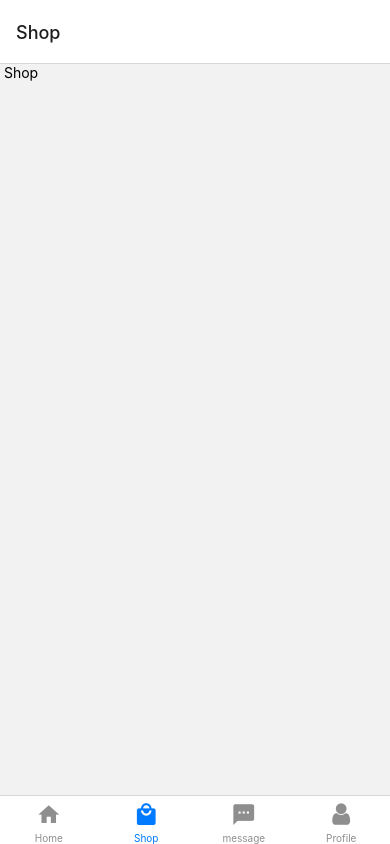
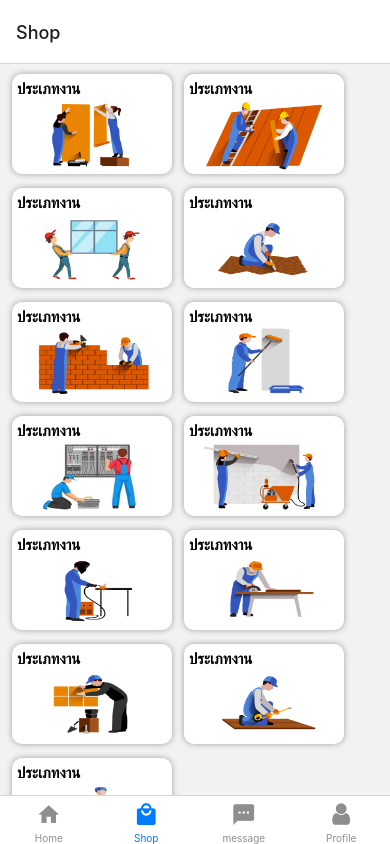
Before and after one commit to jaratrawee01/tradesman_service, a React Native app: screen /Shop in a window 390 px wide. Built offline with nearby package versions, Linux system fonts and the light colour scheme.

Commit message:
แก้ไข

```diff
--- a/screens/fromBank.js
+++ b/screens/fromBank.js
@@ -15,7 +15,9 @@ const FromBank = ({ navigation: { popToTop } }) => {
         const data = [name, number_bank, bank];
 
              const result = await bookBank.createBookBank(data);
+             console.log(result);
              if (result === "success") {
+
               popToTop();
             }
 
@@ -118,7 +120,7 @@ container: {
     flex: 1,
     textAlign: 'center',
     fontSize: 20,
-    marginTop: 10,
+    marginTop: 12,
   },
   text1: {
     marginLeft: 20,
--- a/screens/navbar/profile_tradesman.js
+++ b/screens/navbar/profile_tradesman.js
@@ -98,7 +98,7 @@ class Profile_tradesman extends Component {
                   <FontAwesome name="user" style={styles.icons3} />
                   <Text
                     style={styles.text2}
-                    onPress={() => this.props.navigation.navigate("Information")}>{"โปรไฟล์"}
+                    onPress={() => this.props.navigation.navigate("Profile_user")}>{"โปรไฟล์"}
                   </Text>
                 </View>
                 :
--- a/screens/navbar/profile_user.js
+++ b/screens/navbar/profile_user.js
@@ -92,7 +92,9 @@ class Profile_user extends Component {
           <View style={styles.top}>
               <View style={styles.box3}>
               <FontAwesome5 name="user-alt" style={styles.icons3} />
-                <Text style={styles.text2}>{"โปรไฟล์"}</Text>
+                <Text style={styles.text2}
+                onPress={() => this.props.navigation.navigate("Information ")}>{"โปรไฟล์"}
+                </Text>
               </View>
 
 
--- a/screens/navbar/shop.js
+++ b/screens/navbar/shop.js
@@ -1,15 +1,238 @@
 import React, { Component } from 'react';
-import { Text, View } from 'react-native';
+import { SafeAreaView, StyleSheet, TextInput, Text, TouchableWithoutFeedback, View, Image, ScrollView } from 'react-native';
 
 class Shop extends Component {
   render() {
 
     return (
-      <View>
-        <Text> Shop</Text>
-      </View>
+      <SafeAreaView style={styles.container}>
+        <ScrollView>
+
+          <View style={styles.boxhead}>
+            <TouchableWithoutFeedback onPress={() => this.props.navigation.navigate("Tradesman")}>
+              <View style={styles.box3}>
+                <Text style={styles.text1}>ประเภทงาน</Text>
+                <Image
+                  style={styles.image1}
+                  source={require('../../assets/images/B-1.png')}
+                />
+              </View>
+            </TouchableWithoutFeedback>
+
+            <TouchableWithoutFeedback onPress={() => this.props.navigation.navigate("Tradesman")}>
+              <View style={styles.box3}>
+                <Text style={styles.text1}>ประเภทงาน</Text>
+                <Image
+                  style={styles.image1}
+                  source={require('../../assets/images/B-2.png')}
+                />
+              </View>
+            </TouchableWithoutFeedback>
+
+            <TouchableWithoutFeedback onPress={() => this.props.navigation.navigate("Tradesman")}>
+              <View style={styles.box3}>
+                <Text style={styles.text1}>ประเภทงาน</Text>
+                <Image
+                  style={styles.image1}
+                  source={require('../../assets/images/B-3.png')}
+                />
+              </View>
+            </TouchableWithoutFeedback>
+
+            <TouchableWithoutFeedback onPress={() => this.props.navigation.navigate("Tradesman")}>
+              <View style={styles.box3}>
+                <Text style={styles.text1}>ประเภทงาน</Text>
+                <Image
+                  style={styles.image1}
+                  source={require('../../assets/images/B-4.png')}
+                />
+              </View>
+            </TouchableWithoutFeedback>
+
+            <TouchableWithoutFeedback onPress={() => this.props.navigation.navigate("Tradesman")}>
+              <View style={styles.box3}>
+                <Text style={styles.text1}>ประเภทงาน</Text>
+                <Image
+                  style={styles.image1}
+                  source={require('../../assets/images/B-5.png')}
+                />
+              </View>
+            </TouchableWithoutFeedback>
+
+            <TouchableWithoutFeedback onPress={() => this.props.navigation.navigate("Tradesman")}>
+              <View style={styles.box3}>
+                <Text style={styles.text1}>ประเภทงาน</Text>
+                <Image
+                  style={styles.image1}
+                  source={require('../../assets/images/B-6.png')}
+                />
+              </View>
+            </TouchableWithoutFeedback>
+
+            <TouchableWithoutFeedback onPress={() => this.props.navigation.navigate("Tradesman")}>
+              <View style={styles.box3}>
+                <Text style={styles.text1}>ประเภทงาน</Text>
+                <Image
+                  style={styles.image1}
+                  source={require('../../assets/images/B-7.png')}
+                />
+              </View>
+            </TouchableWithoutFeedback>
+
+            <TouchableWithoutFeedback>
+              <View style={styles.box3}>
+                <Text style={styles.text1}>ประเภทงาน</Text>
+                <Image
+                  style={styles.image1}
+                  source={require('../../assets/images/B-8.png')}
+                />
+              </View>
+            </TouchableWithoutFeedback>
+
+            <TouchableWithoutFeedback onPress={() => this.props.navigation.navigate("Tradesman")}>
+              <View style={styles.box3}>
+                <Text style={styles.text1}>ประเภทงาน</Text>
+                <Image
+                  style={styles.image1}
+                  source={require('../../assets/images/B-9.png')}
+                />
+              </View>
+            </TouchableWithoutFeedback>
+
+            <TouchableWithoutFeedback onPress={() => this.props.navigation.navigate("Tradesman")}>
+              <View style={styles.box3}>
+                <Text style={styles.text1}>ประเภทงาน</Text>
+                <Image
+                  style={styles.image1}
+                  source={require('../../assets/images/B-10.png')}
+                />
+              </View>
+            </TouchableWithoutFeedback>
+
+            <TouchableWithoutFeedback onPress={() => this.props.navigation.navigate("Tradesman")}>
+              <View style={styles.box3}>
+                <Text style={styles.text1}>ประเภทงาน</Text>
+                <Image
+                  style={styles.image1}
+                  source={require('../../assets/images/B-11.png')}
+                />
+              </View>
+            </TouchableWithoutFeedback>
+
+            <TouchableWithoutFeedback onPress={() => this.props.navigation.navigate("Tradesman")}>
+              <View style={styles.box3}>
+                <Text style={styles.text1}>ประเภทงาน</Text>
+                <Image
+                  style={styles.image1}
+                  source={require('../../assets/images/B-12.png')}
+                />
+              </View>
+            </TouchableWithoutFeedback>
+
+            <TouchableWithoutFeedback onPress={() => this.props.navigation.navigate("Tradesman")}>
+              <View style={styles.box3}>
+                <Text style={styles.text1}>ประเภทงาน</Text>
+                <Image
+                  style={styles.image1}
+                  source={require('../../assets/images/B-13.png')}
+                />
+              </View>
+            </TouchableWithoutFeedback>
+          </View>
+        </ScrollView>
+      </SafeAreaView>
     );
   }
 }
 
+const styles = StyleSheet.create({
+  container: {
+    width: '100%',
+    height: '100%',
+    position: 'relative',
+
+  },
+  boxhead: {
+    flexDirection: 'row',
+    flexWrap: 'wrap',
+    marginBottom: 20,
+  },
+  box: {
+    height: 150,
+    width: 150,
+    backgroundColor: '#78a0e3',
+    shadowColor: "#000",
+    shadowOpacity: 0.27,
+    shadowRadius: 4.65,
+    elevation: 6,
+    borderRadius: 100,
+    marginTop: 15,
+    marginLeft: 'auto',
+    marginRight: 'auto',
+    borderWidth: 5,
+    borderColor: '#fff',
+  },
+  box1: {
+    width: 360,
+    height: 220,
+    backgroundColor: '#fff',
+    shadowColor: "#000",
+    shadowOpacity: 0.34,
+    shadowRadius: 6.27,
+    elevation: 2,
+    marginBottom: 4,
+    padding: -10,
+  },
+  box3: {
+    width: 160,
+    height: 100,
+    padding: 5,
+    marginTop: 10,
+    marginLeft: 12,
+    borderRadius: 10,
+    backgroundColor: '#fff',
+    shadowColor: "#000",
+    shadowOpacity: 0.34,
+    shadowRadius: 6.27,
+    elevation: 2,
+    marginBottom: 4,
+  },
+  image: {
+    width: 300,
+    height: 200,
+    marginTop: 20,
+    borderRadius: 20,
+    marginLeft: 'auto',
+    marginRight: 'auto',
+  },
+  image1: {
+    width: 120,
+    height: 70,
+    marginTop: 2,
+    marginLeft: 'auto',
+    marginRight: 'auto',
+  },
+  image2: {
+    width: 100,
+    height: 100,
+    marginTop: 20,
+    marginLeft: 'auto',
+    marginRight: 'auto',
+  },
+  text: {
+    marginTop: 15,
+    textAlign: 'center',
+    fontWeight: 'bold',
+    fontSize: 20,
+  },
+  text1: {
+    fontSize: 15,
+    fontWeight: 'bold',
+
+  },
+
+
+
+});
+
 export default Shop;
```
Also changed, not shown: screens/navbar/message.js (+57 -32 lines), 2 other files (tests, documents, lock files or other folders).
